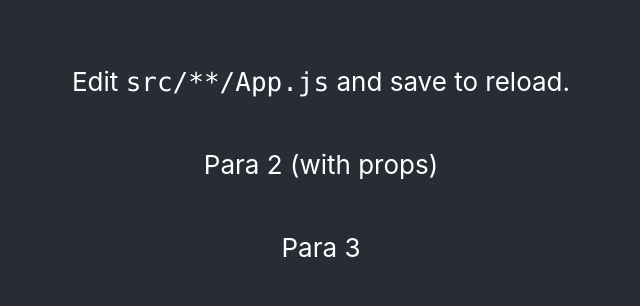
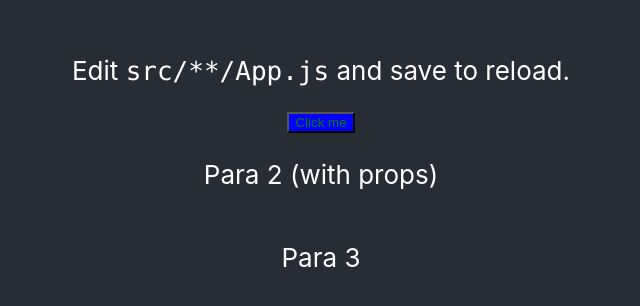
Before and after one commit to patrykomiotek/ocd-workshops, a React (Create React App) app: page / in a window 1280 px wide. Shown: the part 236-542 px from the top of the page, without its empty margins (319-959 px from the left). Built offline with nearby package versions, Linux system fonts and the light colour scheme.

Commit message:
Button default props

```diff
--- a/src/App.js
+++ b/src/App.js
@@ -2,6 +2,7 @@ import './App.css';
 // import Text from './Text'; (only for default exports)
 // import { Text } from './Text';
 import { Text } from './components/Text';
+import { Button } from './components/Button';
 
 // JSX -> JS -> keyword class
 // class App extends React.Component
@@ -13,6 +14,7 @@ function App() {
         <Text>
           Edit <code>{path}</code> and save to reload.
         </Text>
+        <Button label="Click me" bgColor="blue" />
         <Text fontSize="10" color="blue">
           Para 2 (with props)
         </Text>
--- a/src/components/Button/Button.jsx
+++ b/src/components/Button/Button.jsx
@@ -4,16 +4,29 @@
 function Button(props) {
   // props.color
   // props.bgColor
+
+  // standard
+  // const label = props.label;
+  // const color = props.color;
+  // const bgColor = props.bgColor;
+
+  // ES way with destructing
+  const { label, color, bgColor } = props;
+
   const buttonStyle = {
-    color: props.color,
-    backgroundColor: props.bgColor,
+    color, // color: color,
+    backgroundColor: bgColor,
   }
 
   return (
     <button style={buttonStyle}>
-      {props.label}
+      {label}
     </button>
   );
 }
 
+Button.defaultProps = {
+  color: "green",
+}
+
 export { Button };
```
